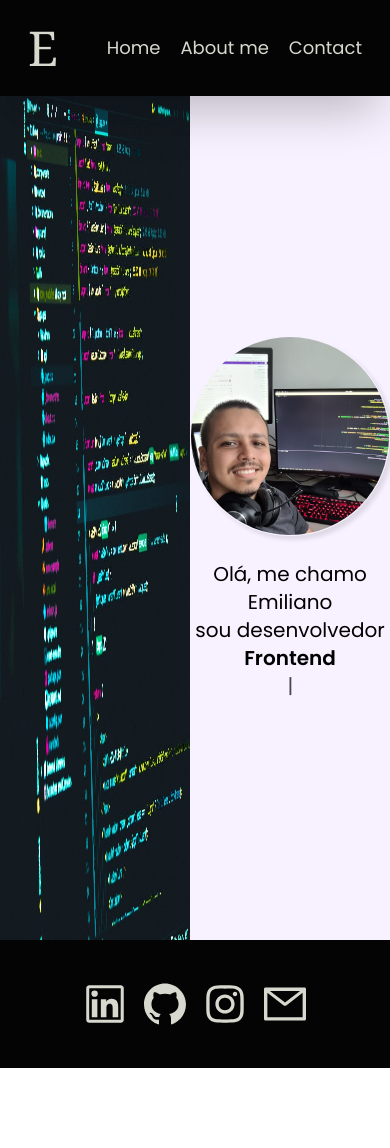
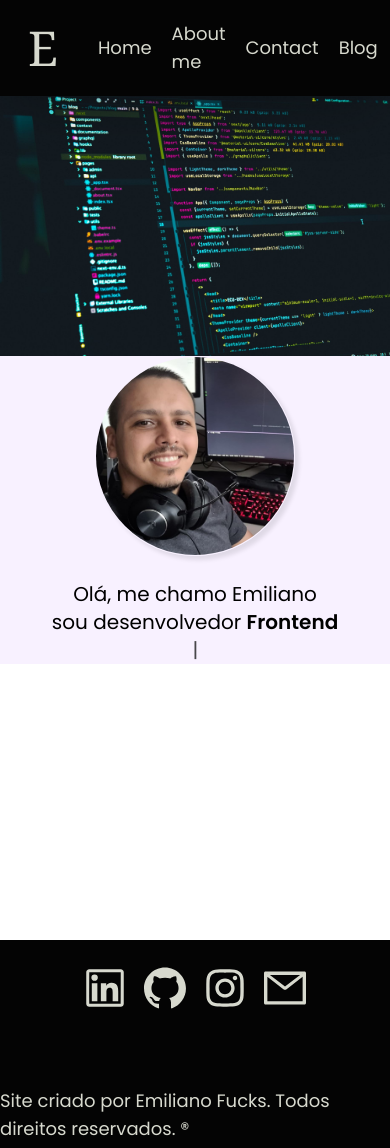
Before and after one commit to eminesf/my-cv, a React (Create React App) app: page / in a window 390 px wide. Before the commit the page ends 1068 px from the top, so only its background shows below. Built offline with nearby package versions, Linux system fonts and the light colour scheme.

Commit message:
new commit

```diff
--- a/src/components/Body/index.tsx
+++ b/src/components/Body/index.tsx
@@ -7,18 +7,22 @@ export function Body() {
   return (
     <div className={styles.body}>
       <div className={styles.sideA}>
-        <a href="/">
         <img
           src={bgImg}
           alt="background com código de computador"
           className={styles.bgImage}
         />
-        </a>
       </div>
       <div className={styles.sideB}>
+        <a href="/">
           <div className={styles.perfilContainer}>
-          <img src={perfilImg} alt="Foto de Emiliano" className={styles.pic} />
+            <img
+              src={perfilImg}
+              alt="Foto de Emiliano"
+              className={styles.pic}
+            />
           </div>
+        </a>
         <TypewriterEffect />
       </div>
     </div>
--- a/src/components/Body/styles.module.css
+++ b/src/components/Body/styles.module.css
@@ -1,5 +1,5 @@
 .body {
- @apply flex;
+ @apply flex flex-col md:flex-row;
 
  height: 100vh;
  margin-top: 96px;
@@ -26,12 +26,11 @@
   width: 200px;
   overflow: hidden;
   box-shadow: 4px 4px 4px rgba(0, 0, 0, 0.1);
-  transition: transform 1100ms ease-in-out;
+  transition: transform 650ms ease-in-out;
 }
 
 .perfilContainer:hover{
-  transform: rotate3d(0, 1, 0, 360deg);
-  cursor: pointer;
+  transform: rotate3d(0, 1, 0, 180deg);
 }
 
 .pic {
--- a/src/components/Footer/index.tsx
+++ b/src/components/Footer/index.tsx
@@ -8,30 +8,27 @@ import {
 } from "react-icons/ai";
 
 export function Footer() {
+  const linkedin =
+    "https://www.linkedin.com/in/emiliano-da-silveira-fucks-64b8a1a5/";
+  const github = "https://github.com/eminesf";
+  const instagram = "https://www.instagram.com/emilianofuchs/";
+
   return (
     <div className={styles.footer}>
-      <ul className="flex space-x-3">
+      <ul className={styles.icons}>
         <li>
-          <a
-            href="https://www.linkedin.com/in/emiliano-da-silveira-fucks-64b8a1a5/"
-            target="_blank"
-            rel="noreferrer"
-          >
-            <AiOutlineLinkedin className={styles.icons} />
+          <a href={linkedin} target="_blank" rel="noreferrer">
+            <AiOutlineLinkedin className={styles.icon} />
           </a>
         </li>
         <li>
-          <a href="https://github.com/eminesf" target="_blank" rel="noreferrer">
-            <AiOutlineGithub className={styles.icons} />
+          <a href={github} target="_blank" rel="noreferrer">
+            <AiOutlineGithub className={styles.icon} />
           </a>
         </li>
         <li>
-          <a
-            href="https://www.instagram.com/emilianofuchs/"
-            target="_blank"
-            rel="noreferrer"
-          >
-            <AiOutlineInstagram className={styles.icons} />
+          <a href={instagram} target="_blank" rel="noreferrer">
+            <AiOutlineInstagram className={styles.icon} />
           </a>
         </li>
         <li>
@@ -40,10 +37,19 @@ export function Footer() {
             target="_blank"
             rel="noreferrer"
           >
-            <AiOutlineMail className={styles.icons} />
+            <AiOutlineMail className={styles.icon} />
           </a>
         </li>
       </ul>
+      <div className={styles.rights}>
+        <span className="text-lg">
+          Site criado por{" "}
+          <a href={linkedin} target="_blank" rel="noreferrer">
+            Emiliano Fucks
+          </a>
+          . Todos direitos reservados. &#174;
+        </span>
+      </div>
     </div>
   );
 }
--- a/src/components/Footer/styles.module.css
+++ b/src/components/Footer/styles.module.css
@@ -1,15 +1,23 @@
 .footer {
-  @apply w-full bg-rich-black text-off-white flex items-center justify-center;
+  @apply w-full bg-rich-black text-off-white flex flex-col items-center justify-between;
 
-  height: 8rem;
+  height: 13rem;
 }
 
 .icons {
+  @apply space-x-3 mt-6 flex;
+}
+
+.icon {
   @apply h-12 w-12;
 
   transition: transform 100ms ease-in-out;
 }
 
-.icons:hover {
+.icon:hover {
   transform: scale(1.2);
 }
+
+.rights {
+  margin-bottom: 5px;
+}
--- a/src/components/Header/index.tsx
+++ b/src/components/Header/index.tsx
@@ -3,15 +3,13 @@ import styles from "./styles.module.css";
 export function Header() {
   return (
     <div className={styles.header}>
-      <div
-        className={`flex items-center px-5 text-5xl font-serif ${styles.lines}`}
-      >
+      <div className={styles.logo}>
         <a href="/">E</a>
       </div>
       <div className="flex items-center">
         <ul className="flex space-x-5 md:space-x-8 items-center p-5">
           <li className={styles.lines}>
-            <a href="https://google.com.br">Home</a>
+            <a href="/">Home</a>
           </li>
           <li className={styles.lines}>
             <a href="https://google.com.br">About me</a>
@@ -19,6 +17,9 @@ export function Header() {
           <li className={styles.lines}>
             <a href="https://google.com.br">Contact</a>
           </li>
+          <li className={styles.lines}>
+            <a href="https://google.com.br">Blog</a>
+          </li>
         </ul>
       </div>
     </div>
--- a/src/components/Header/styles.module.css
+++ b/src/components/Header/styles.module.css
@@ -14,3 +14,12 @@
 .lines:hover {
   transform: scale(1.1);
 }
+
+.logo {
+  @apply flex items-center px-5 text-5xl font-serif;
+  transition: transform 100ms ease-in-out;
+}
+
+.logo:hover {
+  transform: scale(1.2);
+}
```
Also changed, not shown: src/assets/perfil-1200.jpg. Lines whose indentation alone changed are shown as unchanged.
